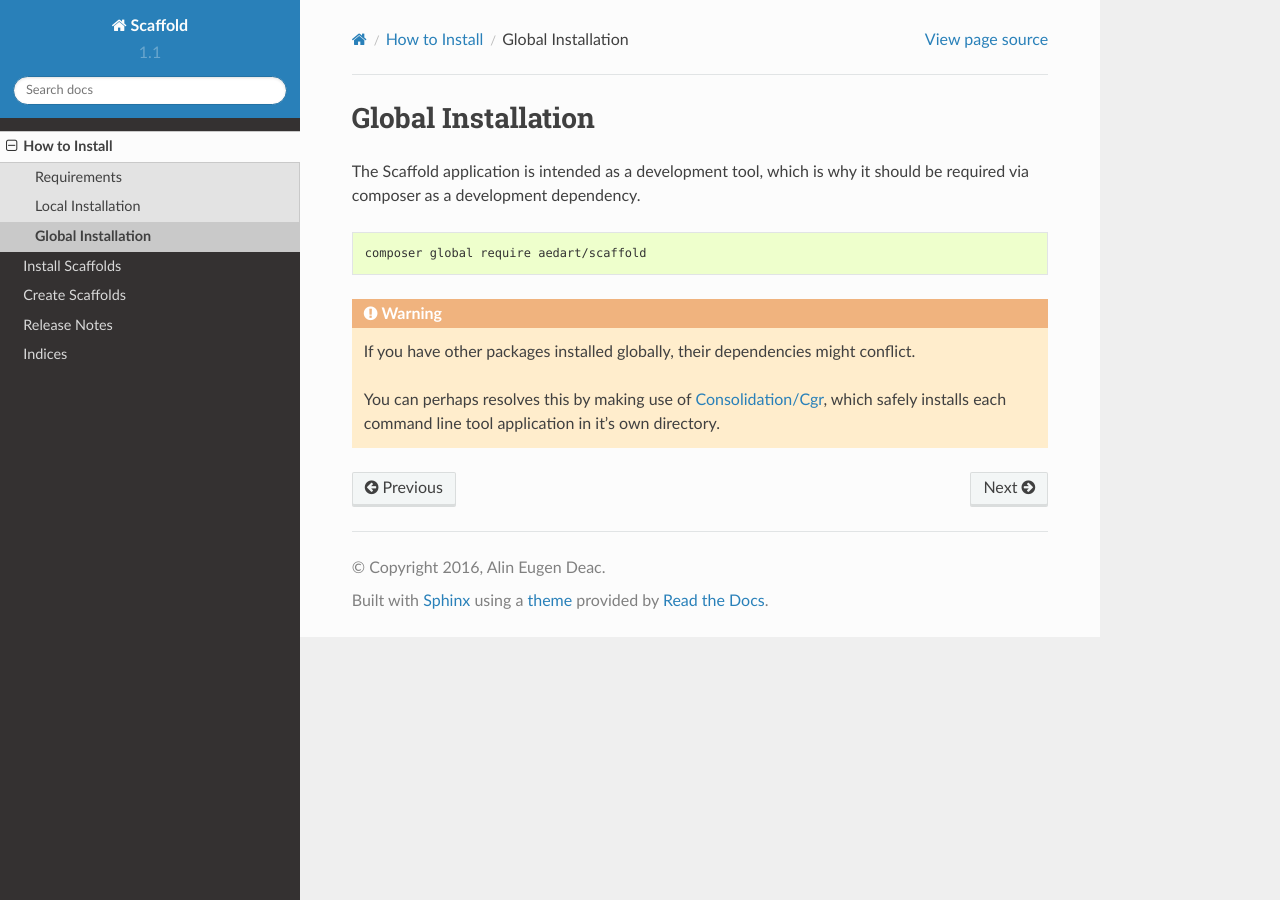
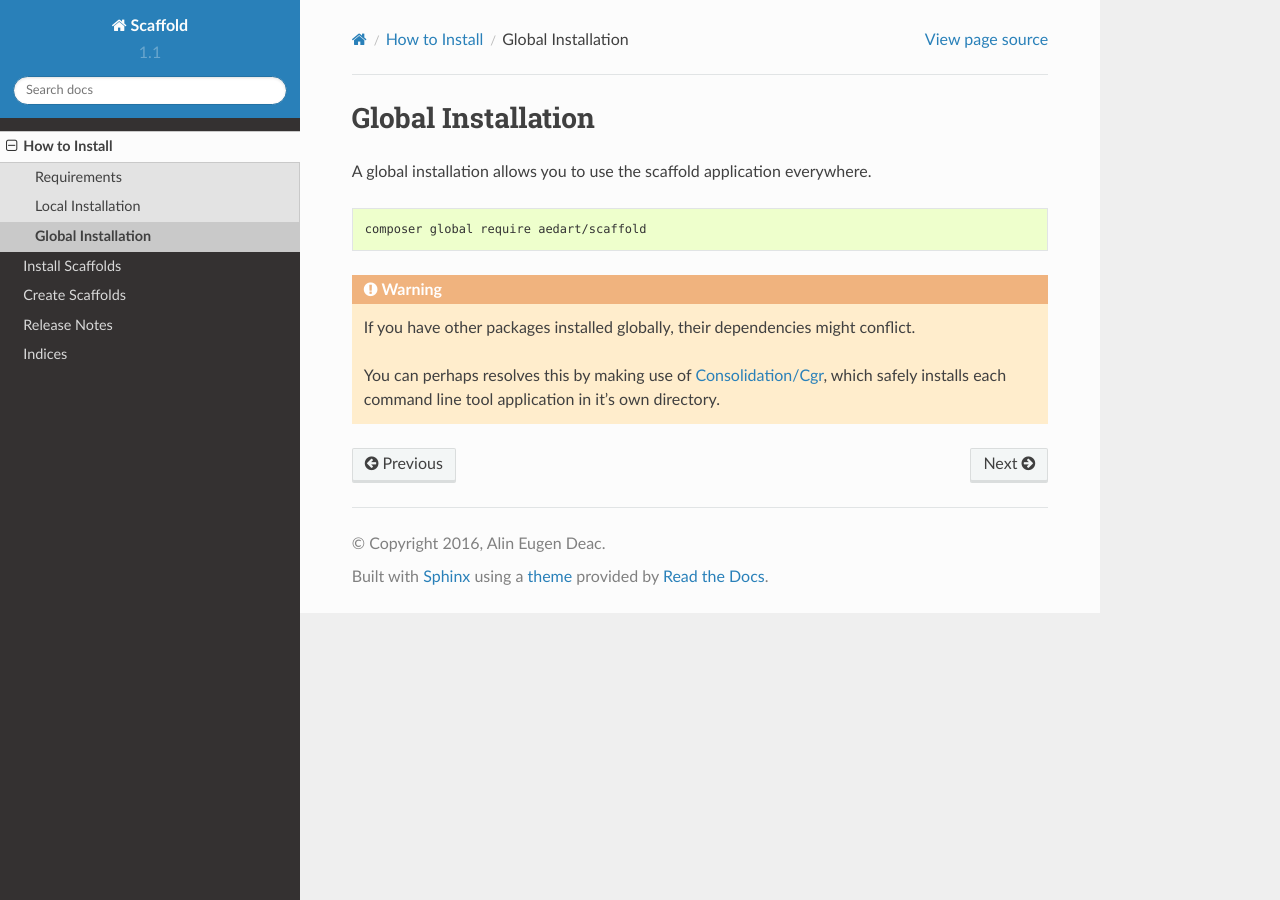
Before and after one commit to aedart/scaffold, a Sphinx documentation site: the page built from docs/source/how_to_install/global.rst, in a window 1280 px wide. Built offline with Sphinx 7.4.7 and the Read the Docs theme 2.0.0, drawn with Linux system fonts in a browser that asks for light colours.

Commit message:
Change description of global install

```diff
--- a/docs/source/how_to_install/global.rst
+++ b/docs/source/how_to_install/global.rst
@@ -4,7 +4,7 @@
 Global Installation
 ===================
 
-The Scaffold application is intended as a development tool, which is why it should be required via composer as a development dependency.
+A global installation allows you to use the scaffold application everywhere.
 
 .. code-block:: console
 
```
